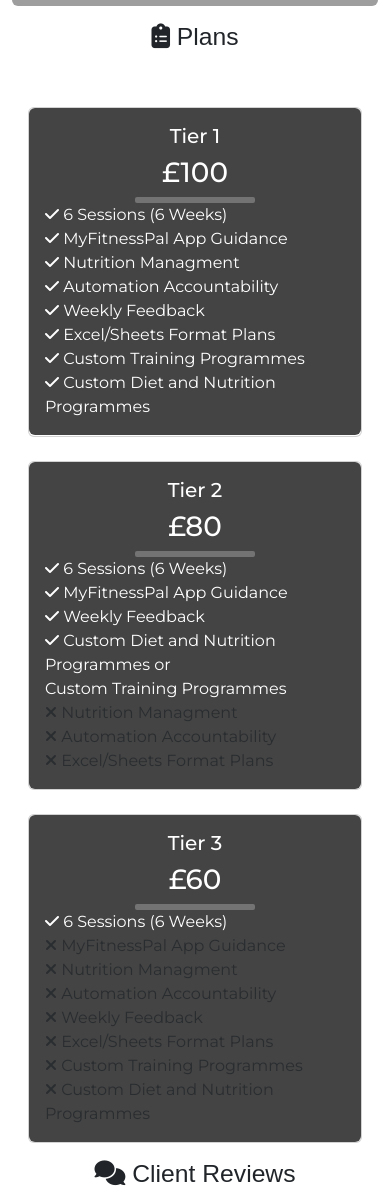
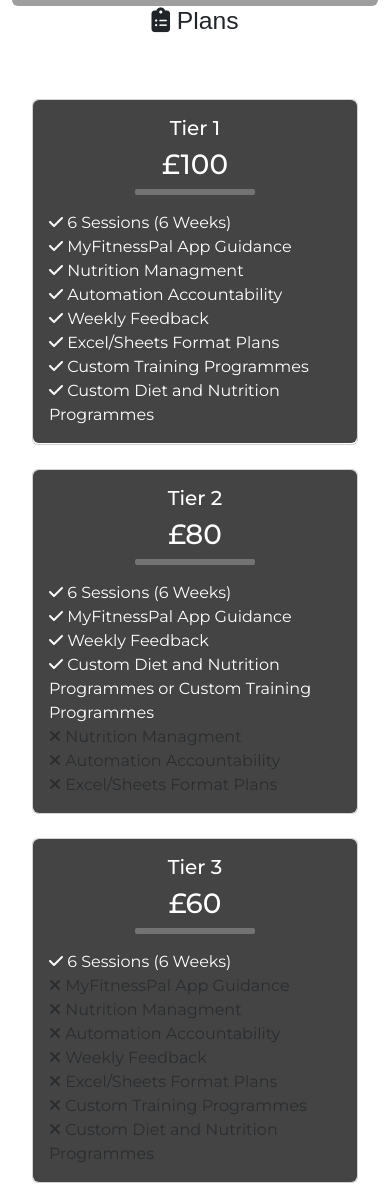
Before and after one commit to donovanainsley/habits-and-fitness, a plain HTML site: page index.html in a window 390 px wide. Shown: the part 1575-2767 px from the top of the page. Drawn offline with nearby package versions, Linux system fonts and the light colour scheme; grey boxes are pictures that could not be loaded.

Commit message:
feat:amended bootstrap styling for better responsiveness for plans section

```diff
--- a/index.html
+++ b/index.html
@@ -97,19 +97,19 @@
 
   <!-- Plans Section -->
       <section id="plans">
-          <div class="container">
-            <div class="row row-cols-1 row-cols-sm-12 row-cols-md-3 g-4 p-3">
-              <div id="plans-header" class="col-md-12 col-lg-12 text-center">
-                <h2><i class="fa-solid fa-clipboard-list"></i> Plans</h2>
-                <br>
-              </div>
-                <div class="col-md-4">
+        <div id="plans-header" class="col-md-12 col-lg-12 text-center">
+          <h2><i class="fa-solid fa-clipboard-list"></i> Plans</h2>
+          <br>
+        </div>
+          <div class="container-fluid p-3 pb-3">
+            <div class="row g-4 p-3">
+                <div class="col-sm-12 col-lg-4">
                   <div class="card">
                     <div class="card-body hvr-fade rounded">
                       <h5 class="card-title">Tier 1</h5>
                       <h1 class="card-title">£100</h1>
                       <hr class="card-underline">
-                      <ul>
+                      <ul class="mt-3">
                         <li><i class="fa-solid fa-check"></i> 6 Sessions (6 Weeks)</li>
                         <li><i class="fa-solid fa-check"></i> MyFitnessPal App Guidance</li>
                         <li><i class="fa-solid fa-check"></i> Nutrition Managment</li>
@@ -117,22 +117,22 @@
                         <li><i class="fa-solid fa-check"></i> Weekly Feedback</li>
                         <li><i class="fa-solid fa-check"></i> Excel/Sheets Format Plans</li>
                         <li><i class="fa-solid fa-check"></i> Custom Training Programmes</li>
-                        <li><i class="fa-solid fa-check"></i> Custom Diet and Nutrition Programmes</li>
+                        <li><i class="fa-solid fa-check"></i> <span>Custom Diet and Nutrition Programmes</span></li>
                       </ul>
                     </div>
                   </div>
                 </div>
-                <div class="col-md-4">
+                <div class="col-sm-12 col-lg-4">
                   <div class="card">
                     <div class="card-body hvr-fade rounded">
                       <h5 class="card-title">Tier 2</h5>
                       <h1 class="card-title">£80</h1>
                       <hr class="card-underline">
-                      <ul>
+                      <ul class="mt-3">
                         <li><i class="fa-solid fa-check"></i> 6 Sessions (6 Weeks)</li>
                         <li><i class="fa-solid fa-check"></i> MyFitnessPal App Guidance</li>
                         <li><i class="fa-solid fa-check"></i> Weekly Feedback</li>
-                        <li><i class="fa-solid fa-check"></i> Custom Diet and Nutrition Programmes or <br>Custom Training Programmes</li>
+                        <li><i class="fa-solid fa-check"></i> <span>Custom Diet and Nutrition Programmes or Custom Training Programmes</span></li>
                         <li class="text-muted"><i class="fa-solid fa-xmark"></i> Nutrition Managment</li>
                         <li class="text-muted"><i class="fa-solid fa-xmark"></i> Automation Accountability</li>
                         <li class="text-muted"><i class="fa-solid fa-xmark"></i> Excel/Sheets Format Plans</li>
@@ -140,13 +140,13 @@
                     </div>
                   </div>
                 </div>
-                <div class="col-md-4">
+                <div class="col-sm-12 col-lg-4">
                   <div class="card">
                     <div class="card-body hvr-fade rounded">
                       <h5 class="card-title">Tier 3</h5>
                       <h1 class="card-title">£60</h1>
                       <hr class="card-underline">
-                      <ul>
+                      <ul class="mt-3">
                         <li><i class="fa-solid fa-check"></i> 6 Sessions (6 Weeks)</li>
                         <li class="text-muted"><i class="fa-solid fa-xmark"></i> MyFitnessPal App Guidance</li>
                         <li class="text-muted"><i class="fa-solid fa-xmark"></i> Nutrition Managment</li>
```
